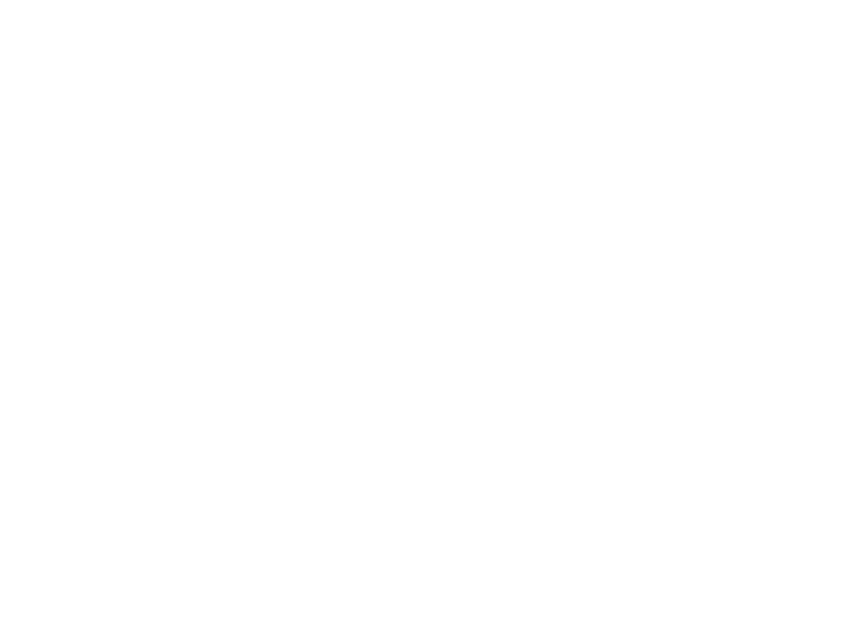
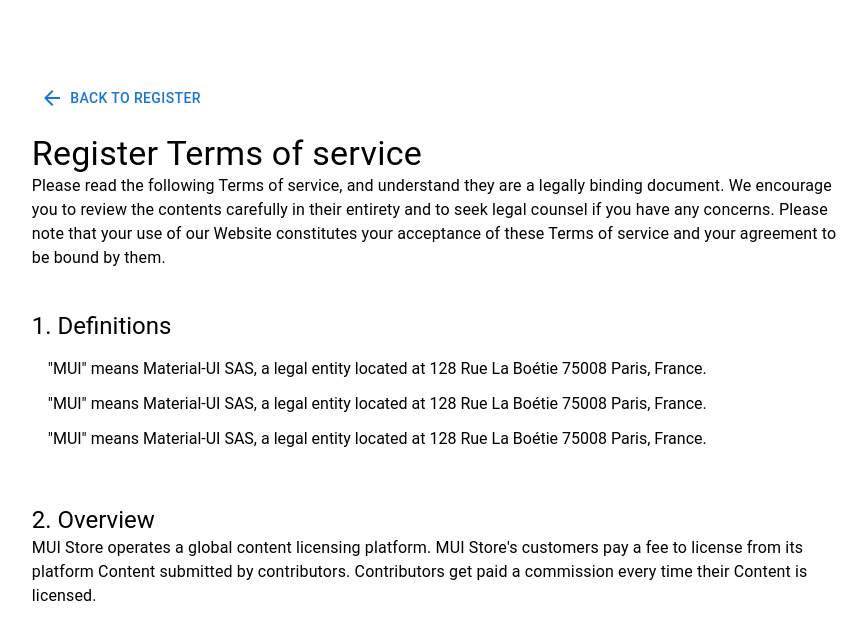
Before and after one commit to TimurRahkmatov/TEACHER_HELPER, a React (Vite) app: page /termsofUse in a window 1280 px wide. Before the commit this address had no page. Shown: the top 640 px of the page, without its empty margins (205-1072 px from the left). Built offline with nearby package versions, Linux system fonts and the light colour scheme.

Commit message:
added terms of use to register page

```diff
--- a/src/App.tsx
+++ b/src/App.tsx
@@ -16,6 +16,7 @@
 import ModeratorByIdResource from "./Pages/Resources/ModeratorByIdResource";
 import Moderator from "./Layout/Moderator";
 import ResourceById from "./Pages/Resources/ResourceById";
+import TermsOfUseReg from "./Pages/TermsOfUse/TermsOfUseReg/TermsOfUseReg";
 
 function App() {
   return (
@@ -25,6 +26,7 @@
         <Route path="/signup" element={<SignUp />} />
         <Route path="/verification" element={<Verification />} />
         <Route path="/passwordchange" element={<PasswordChange />} />
+        <Route path="/termsofUse" element={<TermsOfUseReg />}/>
         <Route path="/" element={<Private />}>
           <Route path="/" element={<Calendar />} />
           <Route path="/tematicplans" element={<TematicPlans />} />
--- a/src/Components/Forms/SignUpForm/index.tsx
+++ b/src/Components/Forms/SignUpForm/index.tsx
@@ -94,6 +94,7 @@
           Only phone number
         </FormLabel>
         <InputMask
+        required
           placeholder="Your phone number"
           id="phone"
           value={username}
--- a/src/Pages/SignUp/SignUp.tsx
+++ b/src/Pages/SignUp/SignUp.tsx
@@ -51,6 +51,7 @@
             >
               Your social campaigns
             </Typography>
+            <Link style={{textAlign: "center" , color: "blue" , textDecoration: "none"}} to='/termsofUse'><Typography variant="body1">Terms of use</Typography></Link>
             <Box
               sx={{
                 display: "flex",
--- /dev/null
+++ b/src/Pages/TermsOfUse/TermsOfUseReg/TermsOfUseReg.tsx
@@ -0,0 +1,76 @@
+import { ArrowBack } from "@mui/icons-material";
+import {
+  Box,
+  Button,
+  Container,
+  List,
+  ListItem,
+  Typography,
+} from "@mui/material";
+import { Link } from "react-router-dom";
+
+const TermsOfUseReg = () => {
+  return (
+    <Box sx={{ padding: "4rem 0" }}>
+      <Container sx={{ display: "flex", justifyContent: "center" }}>
+        <Box sx={{ width: "70%" }}>
+          <Box>
+            <Link
+              style={{ color: "inherit", textDecoration: "none" }}
+              to="/signup"
+            >
+              {" "}
+              <Button
+                sx={{
+                  margin: "1rem 0",
+                  display: "flex",
+                  gap: "0.4rem",
+                  alignItems: "center",
+                }}
+              >
+                <ArrowBack /> Back to register
+              </Button>
+            </Link>
+            <Typography variant="h4">Register Terms of service</Typography>
+            <Typography variant="body1">
+              Please read the following Terms of service, and understand they
+              are a legally binding document. We encourage you to review the
+              contents carefully in their entirety and to seek legal counsel if
+              you have any concerns. Please note that your use of our Website
+              constitutes your acceptance of these Terms of service and your
+              agreement to be bound by them.
+            </Typography>
+          </Box>
+          <Box sx={{ marginTop: "2.5rem" }}>
+            <Typography variant="h5">1. Definitions</Typography>
+            <List>
+              <ListItem sx={{ listStyle: "outside" }}>
+                "MUI" means Material-UI SAS, a legal entity located at 128 Rue
+                La Boétie 75008 Paris, France.
+              </ListItem>
+              <ListItem>
+                "MUI" means Material-UI SAS, a legal entity located at 128 Rue
+                La Boétie 75008 Paris, France.
+              </ListItem>
+              <ListItem>
+                "MUI" means Material-UI SAS, a legal entity located at 128 Rue
+                La Boétie 75008 Paris, France.
+              </ListItem>
+            </List>
+          </Box>
+          <Box sx={{ marginTop: "2.5rem" }}>
+            <Typography variant="h5">2. Overview</Typography>
+            <Typography variant="body1">
+              MUI Store operates a global content licensing platform. MUI
+              Store's customers pay a fee to license from its platform Content
+              submitted by contributors. Contributors get paid a commission
+              every time their Content is licensed.
+            </Typography>
+          </Box>
+        </Box>
+      </Container>
+    </Box>
+  );
+};
+
+export default TermsOfUseReg;
```
Also changed, not shown: src/Components/Forms/SignInForm/index.tsx (+9 -5 lines).
